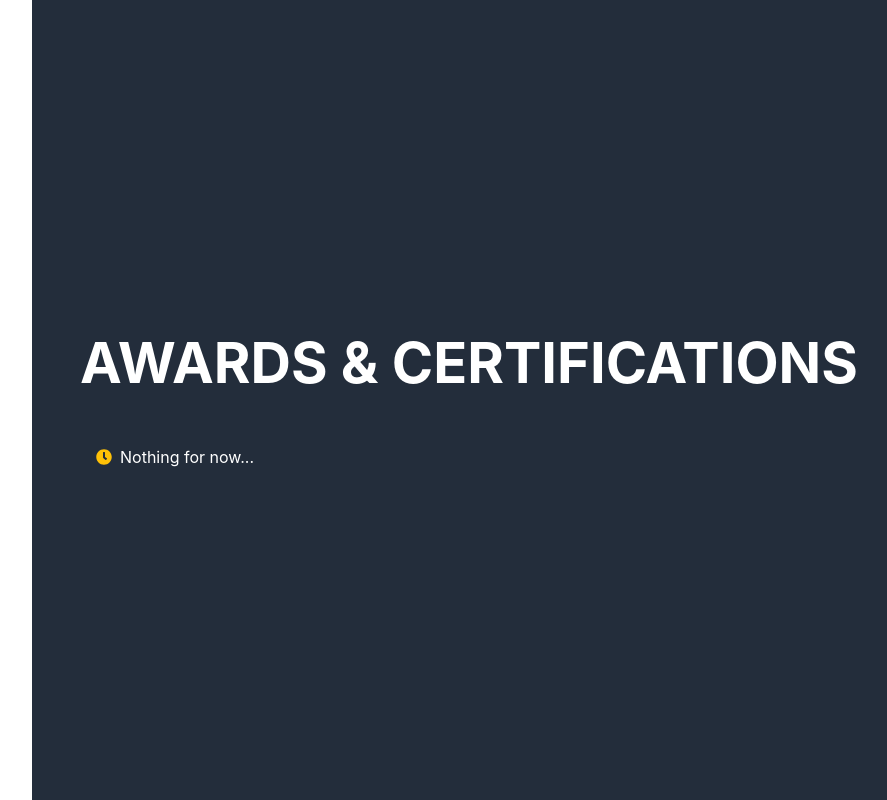
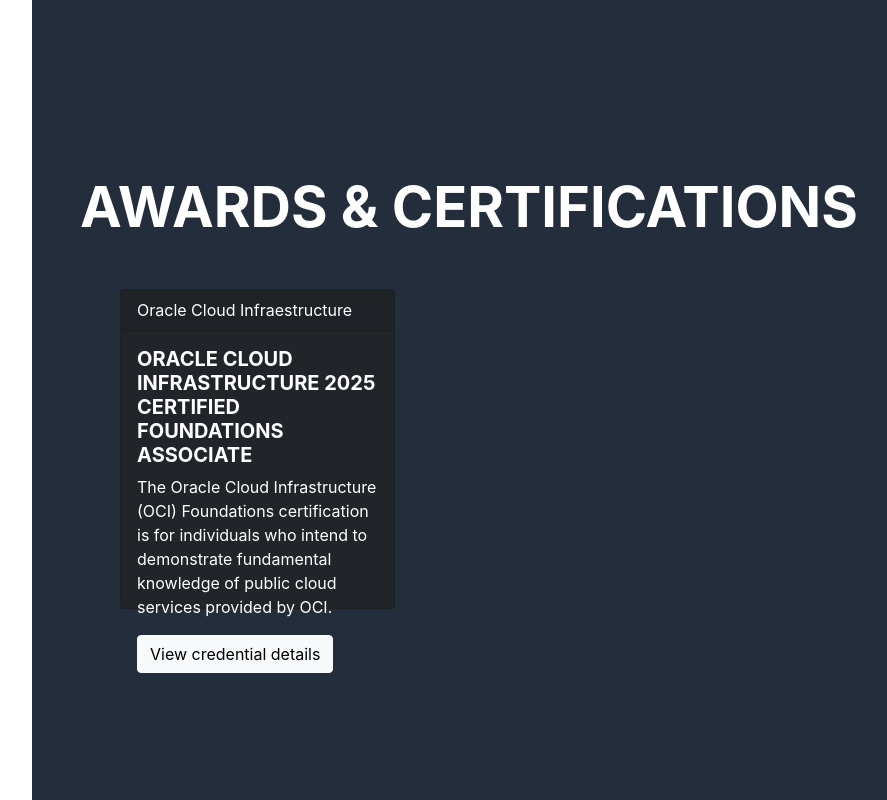
Before and after one commit to matheusphalves/matheusphalves.github.io, a plain HTML site: page index.html in a window 1280 px wide. Shown: the part 5714-6514 px from the top of the page, without its empty margins (240-1127 px from the left). Drawn offline with nearby package versions, Linux system fonts and the light colour scheme; a web font is replaced by a local one.

Commit message:
docs: include certifications

```diff
--- a/index.html
+++ b/index.html
@@ -343,10 +343,23 @@
             <div class="resume-section-content">
                 <h2 class="mb-5">Awards & Certifications</h2>
                 <ul class="fa-ul mb-0">
-                    <li>
-                        <span class="fa-li"><i class="fas fa-clock text-warning"></i></span>
-                        Nothing for now...
-                    </li>
+                    <class class="row">
+                        <class class="col-sm-4">
+                            <li>
+                                <div class="card text-white bg-dark mb-3" style="max-width: 18rem; height: 20rem;">
+                                    <div class="card-header">
+                                        Oracle Cloud Infraestructure
+                                    </div>
+                                    <div class="card-body">
+                                        <h5 class="card-title">Oracle Cloud Infrastructure 2025 Certified Foundations Associate</h5>
+                                        <p class="card-text">The Oracle Cloud Infrastructure (OCI) Foundations certification is for individuals who intend to demonstrate fundamental knowledge of public cloud services provided by OCI.</p>
+                                        <a href="https://catalog-education.oracle.com/ords/certview/sharebadge?id=A331A1CE86AFCAD6B2F75113D95609B44C2B81EB0348A254EAA0C1BDB44EB8F3" target="_blank"
+                                            class="btn btn-light">View credential details</a>
+                                    </div>
+                                </div>
+                            </li>
+                        </class>
+                    </class>
                 </ul>
             </div>
         </section>
```
